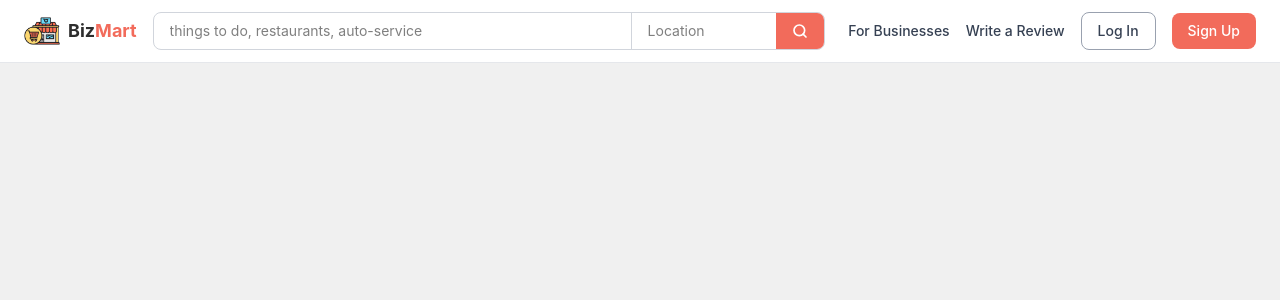
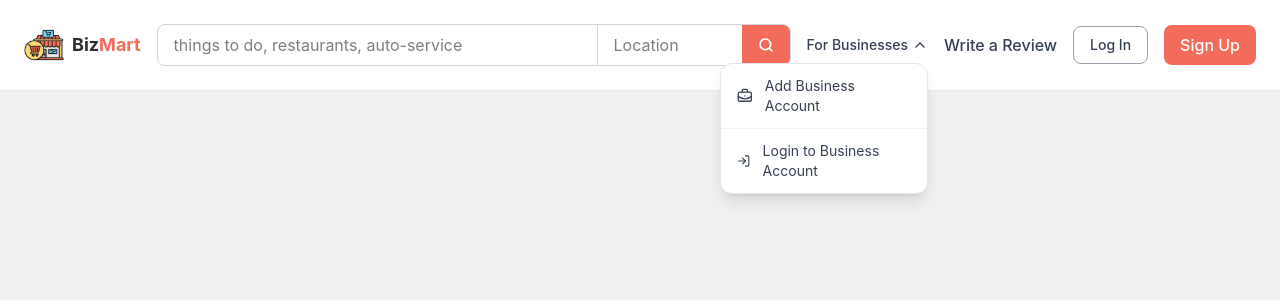
Before and after one commit to jarielys-cg/largeproject20, a React (Vite) app in the folder frontend/: page / in a window 1280 px wide. Both pictures are taken after a click on the button "For Businesses". Shown: the top 300 px of the page. Built offline with nearby package versions, Linux system fonts and the light colour scheme.

Commit message:
Added Business dropdown menu

```diff
--- a/frontend/index.html
+++ b/frontend/index.html
@@ -2,7 +2,7 @@
 <html lang="en">
   <head>
     <meta charset="UTF-8" />
-    <link rel="icon" type="image/png" href="/src/assets/logo.png" />
+    <link rel="icon" type="image/png" href="/src/public/logo.png" />
     <meta name="viewport" content="width=device-width, initial-scale=1.0" />
     <title>BizMart</title>
   </head>
--- a/frontend/src/components/Navbar.tsx
+++ b/frontend/src/components/Navbar.tsx
@@ -1,6 +1,7 @@
-import { Search } from "lucide-react"
+import { BriefcaseBusinessIcon, ChevronDown, LogInIcon, Search } from "lucide-react"
 import logo from '../assets/logo.png'
 import { useNavigate } from 'react-router'
+import { useEffect, useRef, useState } from "react"
 
 interface NavbarProps {
   onLoginClick?: () => void
@@ -8,13 +9,25 @@ interface NavbarProps {
 
 const Navbar = ({ onLoginClick }: NavbarProps) => {
   const navigate = useNavigate()
+  const [bizDropdownOpen, setBizDropdownOpen] = useState(false)
+  const dropdownRef = useRef<HTMLDivElement>(null)
+   // Close dropdown when clicking outside
+  useEffect(() => {
+    const handleClickOutside = (e: MouseEvent) => {
+      if (dropdownRef.current && !dropdownRef.current.contains(e.target as Node)) {
+        setBizDropdownOpen(false)
+      }
+    }
+    document.addEventListener('mousedown', handleClickOutside)
+    return () => document.removeEventListener('mousedown', handleClickOutside)
+  }, [])
 
   return (
-    <nav className="w-full bg-white border-b border-gray-200 px-6 py-3 flex items-center gap-4">
+    <nav className="w-full bg-white border-b border-gray-200 px-6 py-6 flex items-center gap-4">
 
       {/* Logo */}
       <div className="flex items-center gap-2 cursor-pointer shrink-0" onClick={() => navigate('/')}>
-        <img src={logo} alt="BizMart logo" className="w-9 h-9" />
+        <img src={logo} alt="BizMart logo" className="w-10 h-10" />
         <span className="text-lg font-bold text-bm-dark">
           Biz<span className="text-bm-coral">Mart</span>
         </span>
@@ -25,25 +38,55 @@ const Navbar = ({ onLoginClick }: NavbarProps) => {
         <input
           type="text"
           placeholder="things to do, restaurants, auto-service"
-          className="flex-1 px-4 py-2 text-sm focus:outline-none"
+          className="flex-1 px-4 py-2 text-m focus:outline-none"
         />
         <div className="w-px bg-gray-300"></div>
         <input
           type="text"
           placeholder="Location"
-          className="w-36 px-4 py-2 text-sm focus:outline-none"
+          className="w-36 px-4 py-2 text-m focus:outline-none"
         />
         <button className="bg-bm-coral hover:bg-bm-coral-dark px-4 flex items-center justify-center transition-colors">
           <Search size={16} color="white" strokeWidth={2.5} />
         </button>
       </div>
 
-      {/* Right side links */}
+      {/* Right side */}
       <div className="flex items-center gap-4 shrink-0 ml-auto">
-        <button className="text-sm font-medium text-gray-700 hover:text-bm-coral whitespace-nowrap">
-          For Businesses
-        </button>
-        <button className="text-sm font-medium text-gray-700 hover:text-bm-coral whitespace-nowrap">
+
+        {/* For Businesses dropdown */}
+        <div className="relative" ref={dropdownRef}>
+          <button
+            onClick={() => setBizDropdownOpen(prev => !prev)}
+            className="flex items-center gap-1 text-sm font-medium text-gray-700 hover:text-bm-coral whitespace-nowrap transition-colors"
+          >
+            For Businesses
+            <ChevronDown size={16} strokeWidth={2} className={`transition-transform ${bizDropdownOpen ? 'rotate-180' : ''}`}/>
+          </button>
+
+          {/* Dropdown menu */}
+          {bizDropdownOpen && (
+            <div className="absolute top-full right-0 mt-2 w-52 bg-white border border-gray-200 rounded-xl shadow-lg z-50 overflow-hidden">
+              <button
+                onClick={() => { navigate('/business/signup'); setBizDropdownOpen(false) }}
+                className="w-full flex items-center gap-3 px-4 py-3 text-sm text-gray-700 hover:bg-bm-gray hover:text-bm-coral transition-colors text-left"
+              >
+                <BriefcaseBusinessIcon size={16} color="currentColor"/>
+                Add Business Account
+              </button>
+              <div className="h-px bg-gray-100"></div>
+              <button
+                onClick={() => { navigate('/business/login'); setBizDropdownOpen(false) }}
+                className="w-full flex items-center gap-3 px-4 py-3 text-sm text-gray-700 hover:bg-bm-gray hover:text-bm-coral transition-colors text-left"
+              >
+                <LogInIcon size={16} color="currentColor"/>
+                Login to Business Account
+              </button>
+            </div>
+          )}
+        </div>
+
+        <button className="text-m font-medium text-gray-700 hover:text-bm-coral whitespace-nowrap">
           Write a Review
         </button>
         <button
@@ -54,7 +97,7 @@ const Navbar = ({ onLoginClick }: NavbarProps) => {
         </button>
         <button
           onClick={() => navigate('/signup')}
-          className="text-sm font-medium bg-bm-coral hover:bg-bm-coral-dark text-white px-4 py-2 rounded-lg transition-colors whitespace-nowrap"
+          className="text-m font-medium bg-bm-coral hover:bg-bm-coral-dark text-white px-4 py-2 rounded-lg transition-colors whitespace-nowrap"
         >
           Sign Up
         </button>
```
Also changed, not shown: frontend/src/public/logo.png (added).
